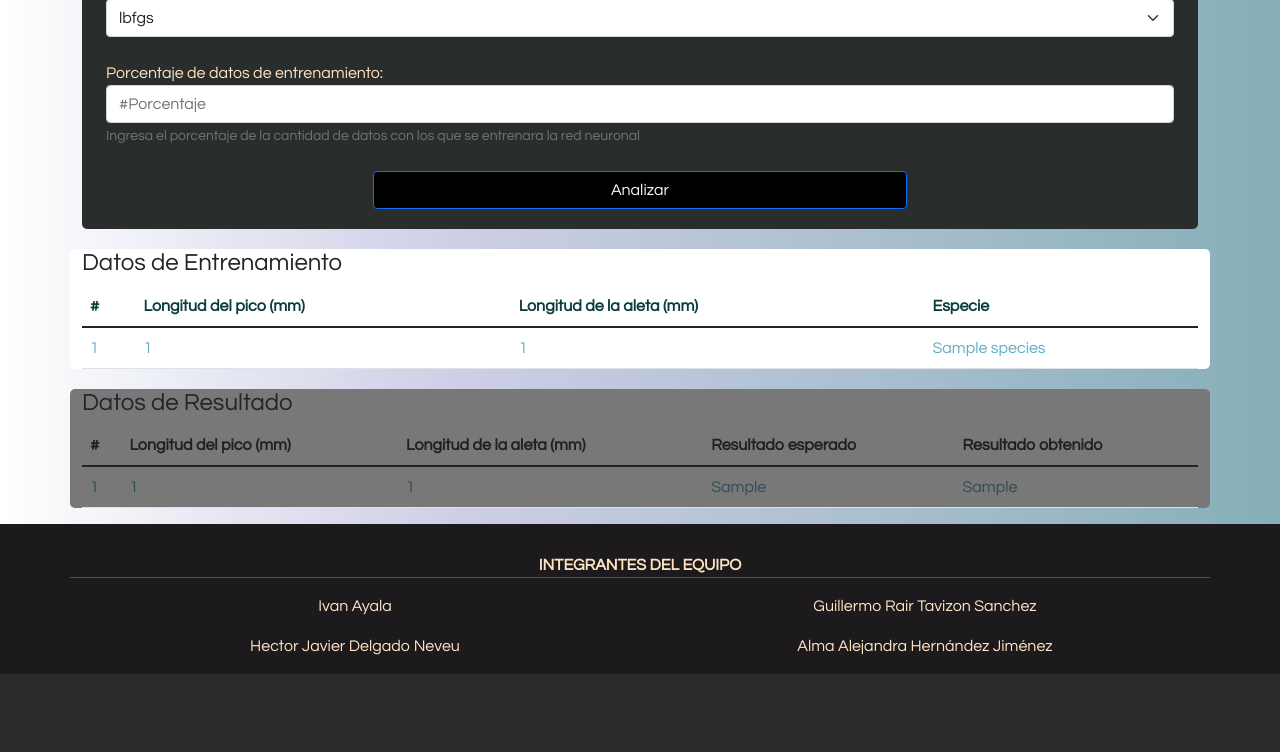
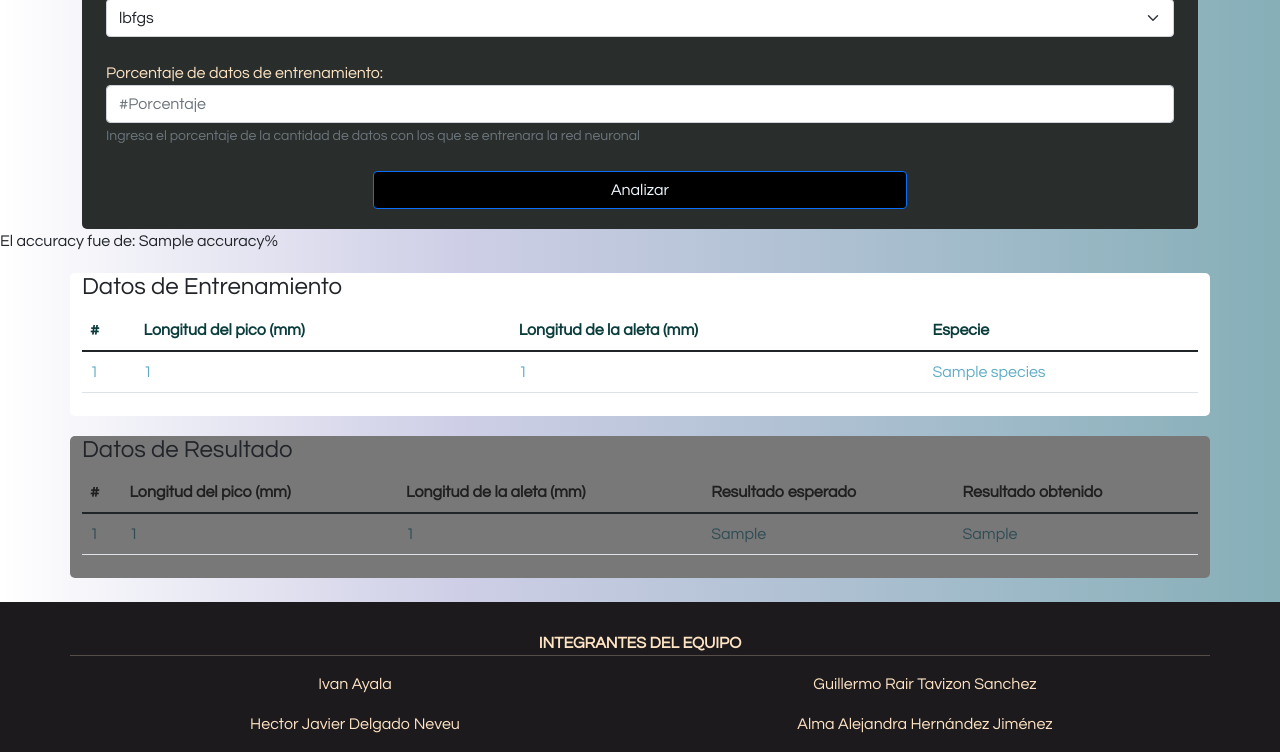
Before and after one commit to ivansteezy/PenguinGuesser, a Django app: template PenguinGuesser/Guesser/templates/homepage/index.html in a window 1280 px wide. Shown: the part 1080-1832 px from the top of the page. Before the commit the page ends 1754 px from the top, so only its background shows below. Run offline with Django 3.2, Linux system fonts and the light colour scheme; tables that the repository leaves empty hold one stand-in row (values such as "Sample post"); the template is opened without the code that fills it: values that come from a table or form of the project are taken from there, most other values are stand-ins (such as "Sample title", 1, 10 or a date in 2020); some libraries are stand-ins or nearby versions.

Commit message:
visual changes

```diff
--- a/PenguinGuesser/Guesser/templates/homepage/index.html
+++ b/PenguinGuesser/Guesser/templates/homepage/index.html
@@ -120,6 +120,12 @@
 
     }
 
+    .table-wrapper {
+        max-height: 500px;
+        overflow: auto;
+        display:inline-block;
+    }
+
 </style>
 
 <body>
@@ -211,13 +217,18 @@
     </div>
 </div>
 
+{% if accuracy %}
+    <label>El accuracy fue de: {{accuracy}}%</label>
+{% endif %}
+
 <!--------------------------------------------------- TABLAS ---------------------------------------------->
 
 <div class="container table-entrenamiento">
     <h4>Datos de Entrenamiento</h4>
-    <table class="table">
+    <div class="table-wrapper w-100">
+        <table class="table w-100">
             <!-- TITULOS TABLA DATOS 1-->
-        <thead>
+            <thead style="position: sticky; top: 0; z-index: 1; background-color: white;">
               <tr>
                 <th scope="col">#</th>
                 <th scope="col">Longitud del pico (mm)</th>
@@ -240,14 +251,16 @@
                 {% endif %}
             </tbody>
           </table>
-
+    </div>
 </div>
 
-<div class="container table-answer">
+<div class="container table-answer mb-4">
     <h4>Datos de Resultado</h4>
-    <table class="table">
+
+    <div class="table-wrapper w-100">
+        <table class="table w-100">
             <!-- TITULOS TABLA DATOS 2-->
-        <thead>
+            <thead style="position: sticky; top: 0; z-index: 1; background-color: rgb(120, 120, 121)">
               <tr>
                 <th scope="col">#</th>
                 <th scope="col">Longitud del pico (mm)</th>
@@ -272,7 +285,7 @@
                 {% endif %}
             </tbody>
           </table>
-
+    </div>
 </div>
 
 </body>
--- a/PenguinGuesser/Guesser/views.py
+++ b/PenguinGuesser/Guesser/views.py
@@ -57,7 +57,7 @@ def MakePrediction(request):
     trainerResultData = []
     trainerResultData = json.loads(trainerJsonRecord)
 
-    context = {'resultData': resultData, 'trainerData': trainerResultData}
+    context = {'resultData': resultData, 'trainerData': trainerResultData, 'accuracy': round(accuracy, 4)}
     return render(request, 'homepage/index.html', context)
 
 
```
Lines whose indentation alone changed are shown as unchanged.
